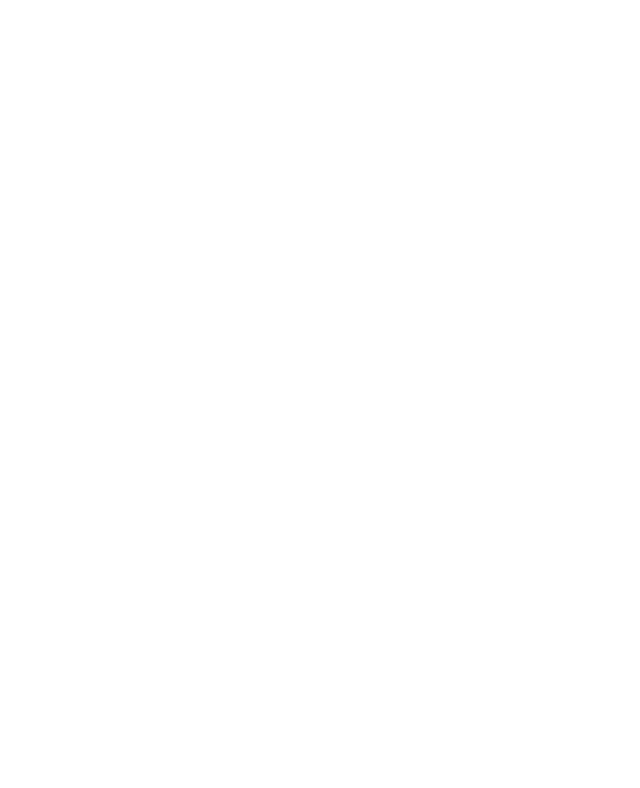
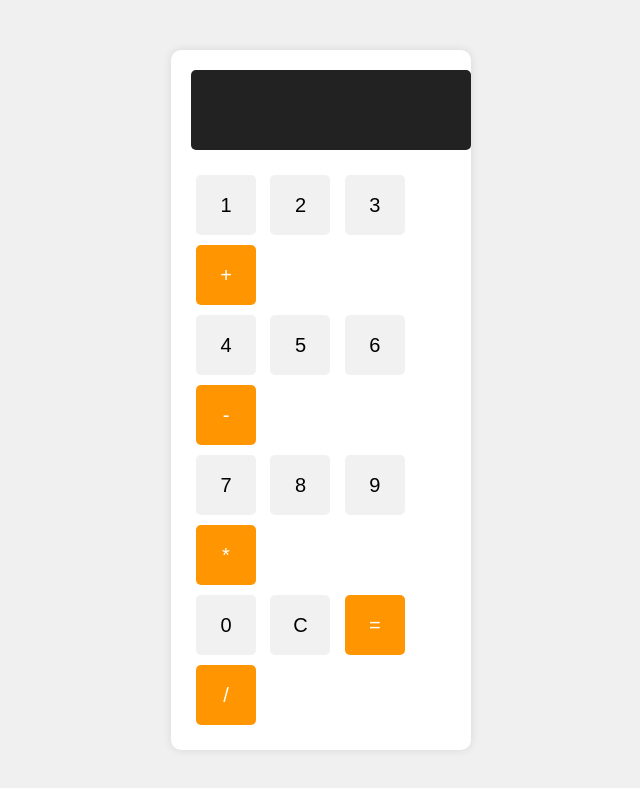
Before and after one commit to shambhavi2703/login, a plain HTML site: page index.html in a window 1280 px wide. Shown: the whole page, without its empty margins (319-959 px from the left). Drawn offline with Linux system fonts and the light colour scheme.

Commit message:
Update index.html

```diff
--- a/index.html
+++ b/index.html
@@ -1,11 +1,98 @@
 <!DOCTYPE html>
-<html lang="en">
+<html>
 <head>
-    <meta charset="UTF-8">
-    <meta name="viewport" content="width=device-width, initial-scale=1.0">
-    <title>Document</title>
+    <title>Simple Calculator</title>
+    <style>
+        body {
+            font-family: Arial, sans-serif;
+            display: flex;
+            justify-content: center;
+            align-items: center;
+            height: 100vh;
+            background-color: #f0f0f0;
+            margin: 0;
+        }
+        .calculator {
+            width: 260px;
+            padding: 20px;
+            border-radius: 10px;
+            box-shadow: 0 0 10px rgba(0, 0, 0, 0.1);
+            background-color: #fff;
+        }
+        .display {
+            width: 100%;
+            height: 60px;
+            background-color: #222;
+            color: #fff;
+            text-align: right;
+            padding: 10px;
+            font-size: 24px;
+            border-radius: 5px;
+            margin-bottom: 20px;
+        }
+        .button {
+            width: 60px;
+            height: 60px;
+            margin: 5px;
+            font-size: 20px;
+            border: none;
+            border-radius: 5px;
+            background-color: #f1f1f1;
+            cursor: pointer;
+            transition: background-color 0.3s;
+        }
+        .button:hover {
+            background-color: #ddd;
+        }
+        .button:active {
+            background-color: #bbb;
+        }
+        .button.operator {
+            background-color: #ff9500;
+            color: #fff;
+        }
+        .button.operator:hover {
+            background-color: #e08900;
+        }
+        .button.operator:active {
+            background-color: #c77800;
+        }
+    </style>
 </head>
 <body>
+    <div class="calculator">
+        <div class="display" id="display"></div>
+        <button class="button" onclick="appendNumber('1')">1</button>
+        <button class="button" onclick="appendNumber('2')">2</button>
+        <button class="button" onclick="appendNumber('3')">3</button>
+        <button class="button operator" onclick="appendNumber('+')">+</button><br>
+        <button class="button" onclick="appendNumber('4')">4</button>
+        <button class="button" onclick="appendNumber('5')">5</button>
+        <button class="button" onclick="appendNumber('6')">6</button>
+        <button class="button operator" onclick="appendNumber('-')">-</button><br>
+        <button class="button" onclick="appendNumber('7')">7</button>
+        <button class="button" onclick="appendNumber('8')">8</button>
+        <button class="button" onclick="appendNumber('9')">9</button>
+        <button class="button operator" onclick="appendNumber('*')">*</button><br>
+        <button class="button" onclick="appendNumber('0')">0</button>
+        <button class="button" onclick="clearDisplay()">C</button>
+        <button class="button operator" onclick="calculate()">=</button>
+        <button class="button operator" onclick="appendNumber('/')">/</button>
+    </div>
 
+    <script>
+        function appendNumber(number) {
+            document.getElementById('display').innerText += number;
+        }
+
+        function clearDisplay() {
+            document.getElementById('display').innerText = '';
+        }
+
+        function calculate() {
+            let display = document.getElementById('display').innerText;
+            document.getElementById('display').innerText = eval(display);
+        }
+    </script>
 </body>
 </html>
```
